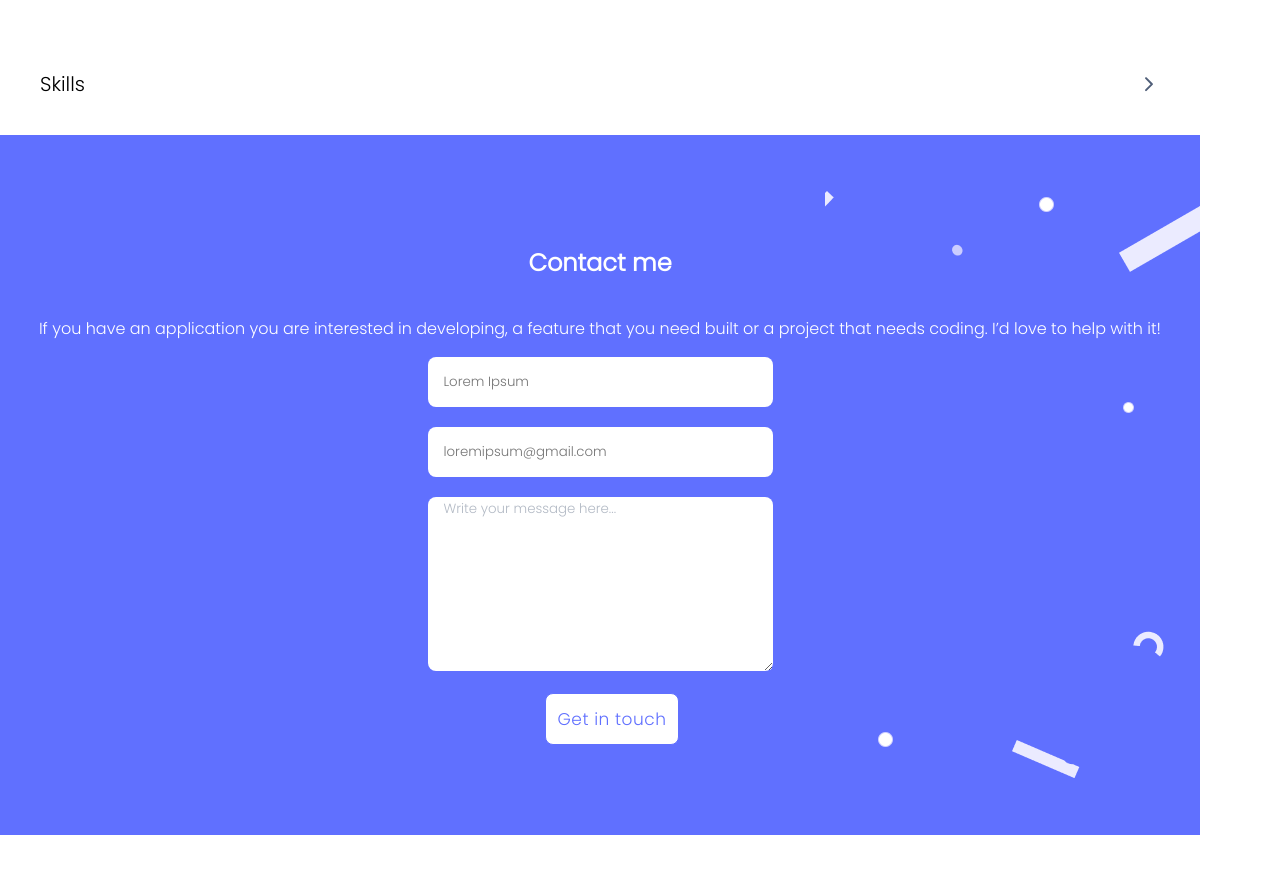
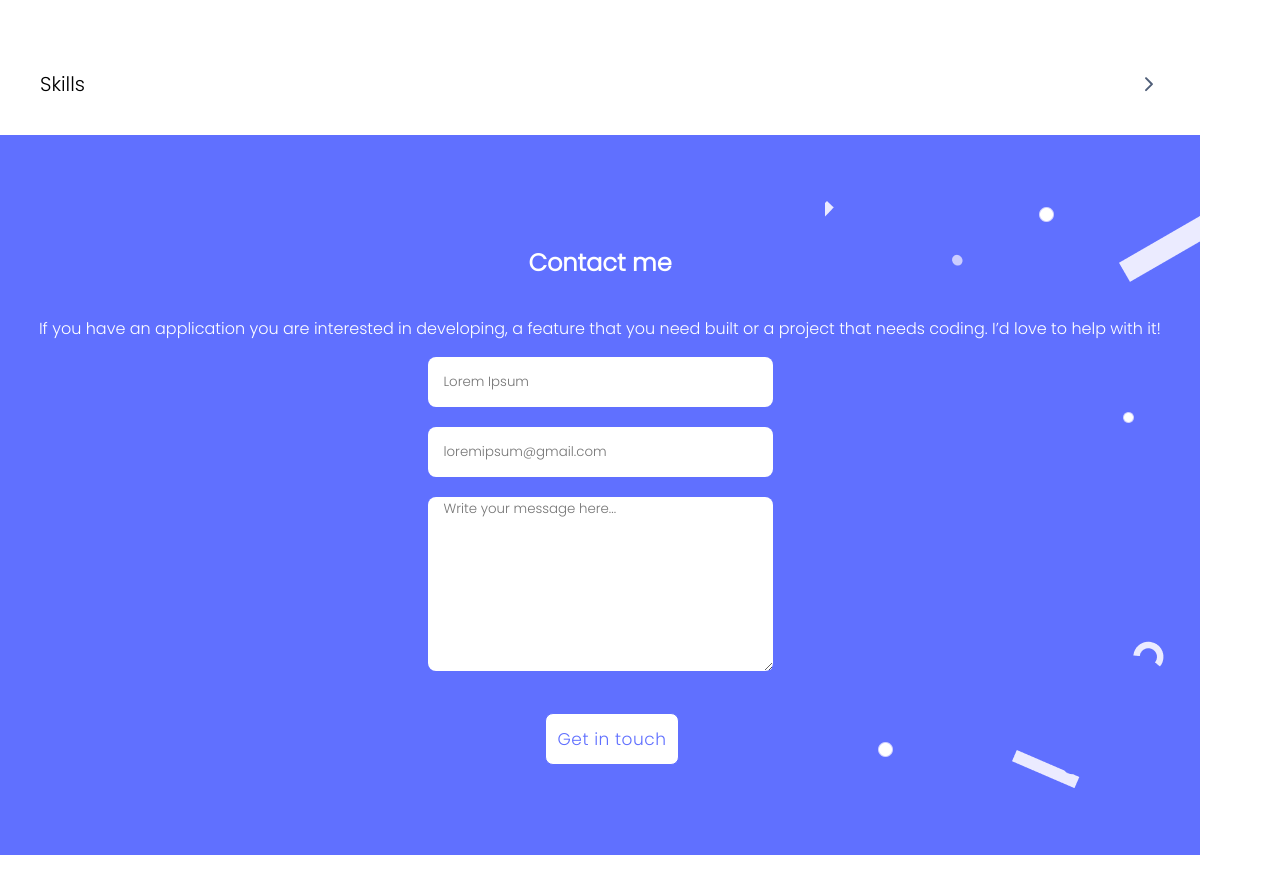
Before and after one commit to montsecruz9/personal-portfolio, a website: page index.html in a window 1280 px wide. Shown: the part 4104-4997 px from the top of the page. Drawn offline with Linux system fonts and the light colour scheme.

Commit message:
Update contact form in index.html

```diff
--- a/index.html
+++ b/index.html
@@ -264,20 +264,18 @@
             </div>
           </div>
       </section>
-      <footer>
-        <section class="contact-form">
-          <h2 class="tittle-form">Contact me</h2>
-          <p class="info-form">If you have an application you are interested in developing, a feature that you need built or a project that needs coding.
+      <section class="contact-form">
+        <h2 class="title-form">Contact me</h2>
+        <p class="info-form">If you have an application you are interested in developing, a feature that you need built or a project that needs coding.
             I’d love to help with it!
-          </p>
-          <form class="form" action="https://formspree.io/f/{form_id}" method="post">
-            <input type="text" name="name" placeholder="Lorem Ipsum" required maxlength="30" />
-            <input type="email" placeholder="loremipsum@gmail.com" required maxlength="500"/>
-            <textarea required>Write your message here...</textarea>
-          </form>
+        </p>
+        <form class="form" action="https://formspree.io/f/mlekqbag" method="post">
+          <input type="text" name="name" placeholder="Lorem Ipsum" required maxlength="30" />
+          <input type="email" placeholder="loremipsum@gmail.com" required />
+          <textarea placeholder="Write your message here..." required maxlength="500"></textarea>
           <button class="button-form">Get in touch</button>
-        </section>
-      </footer>
+        </form>
+      </section>
     </main>
   </body>
 </html>
```
